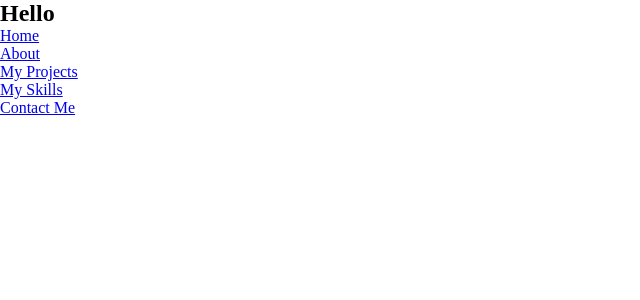
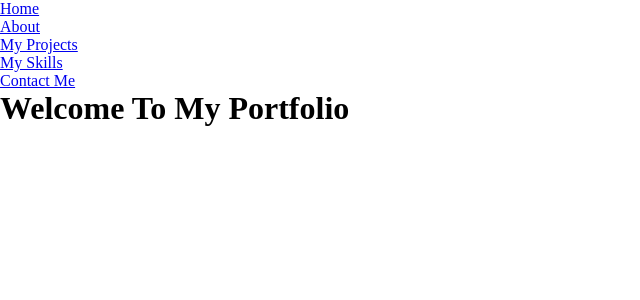
Before and after one commit to ChristopherZalapa/MyPortfolio, a React (Create React App) app: page / in a window 1280 px wide. Shown: the top 300 px of the page, without its empty margins (0-640 px from the left). Built offline with nearby package versions, Linux system fonts and the light colour scheme.

Commit message:
HomePage

```diff
--- a/src/App.js
+++ b/src/App.js
@@ -1,14 +1,15 @@
 import React from 'react';
-import { Route, Link, Switch } from 'react-router-dom'
-import Header from './components/header/Header'
+import { Route, Link, Switch } from 'react-router-dom';
+import Routes from './config/Routes'
+
 import Navbar from './components/navbar/Navbar'
 import './App.scss';
 
 function App() {
   return (
     <div className="App">
-      <Header />
       <Navbar />
+      { Routes }
     </div>
   );
 }
--- a/src/components/header/Header.js
+++ /dev/null
@@ -1,13 +0,0 @@
-import React from 'react';
-
-function Header () {
-
-    return (
-        <section>
-            <h1>Hello</h1>
-        </section>
-    )
-
-}
-
-export default Header;
--- a/src/components/navbar/Navbar.js
+++ b/src/components/navbar/Navbar.js
@@ -1,8 +1,8 @@
-import React from 'react';
+import React, { Component } from 'react';
 import { Link } from 'react-router-dom'
 
-function Navbar () {
-
+class  Navbar extends Component {
+    render () {
         return (
             <div className="container">
                 <div className="navbar">
@@ -15,10 +15,10 @@ function Navbar () {
                                 <Link to="/about">About</Link>
                             </li>
                             <li>
-                            <Link to="/myprojects">My Projects</Link>
+                                <Link to="/projects">My Projects</Link>
                             </li>
                             <li>
-                            <Link to="/myskills">My Skills</Link>
+                                <Link to="/skills">My Skills</Link>
                             </li>
                             <li>
                                 <Link to="/contact">Contact Me</Link>
@@ -28,7 +28,7 @@ function Navbar () {
                 </div>
             </div>
         )
-
+    }
 }
 
 export default Navbar;
--- a/src/config/Routes.js
+++ b/src/config/Routes.js
@@ -1,9 +1,10 @@
 import React from 'react';
 import { Switch, Route } from 'react-router-dom'
+import HomePage from '../pages/HomePage';
 
 
 export default (
     <Switch>
-
+        <Route exact path = "/" component = { HomePage } />
     </Switch>
 )
--- /dev/null
+++ b/src/pages/HomePage.js
@@ -0,0 +1,12 @@
+import React, { Component } from 'react'
+import { Link } from 'react-router-dom'
+
+class HomePage extends Component {
+    render () {
+        return (
+            <h1>Welcome To My Portfolio</h1>
+        )
+    }
+}
+
+export default HomePage;
```
Also changed, not shown: src/components/footer/Footer.js (added), src/components/header/Header.scss (deleted), 1 other file (tests, documents, lock files or other folders). Lines whose indentation alone changed are shown as unchanged.
